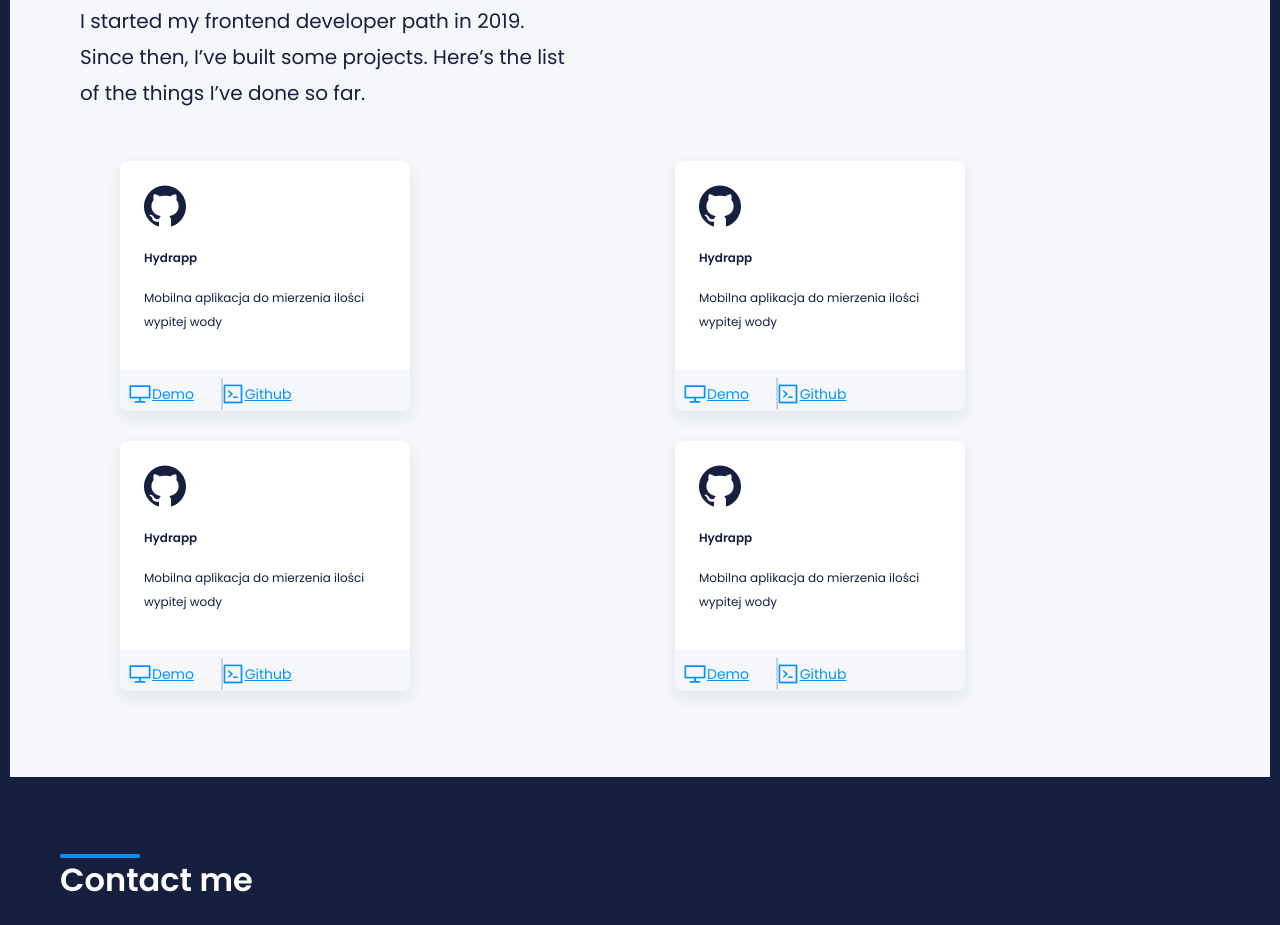
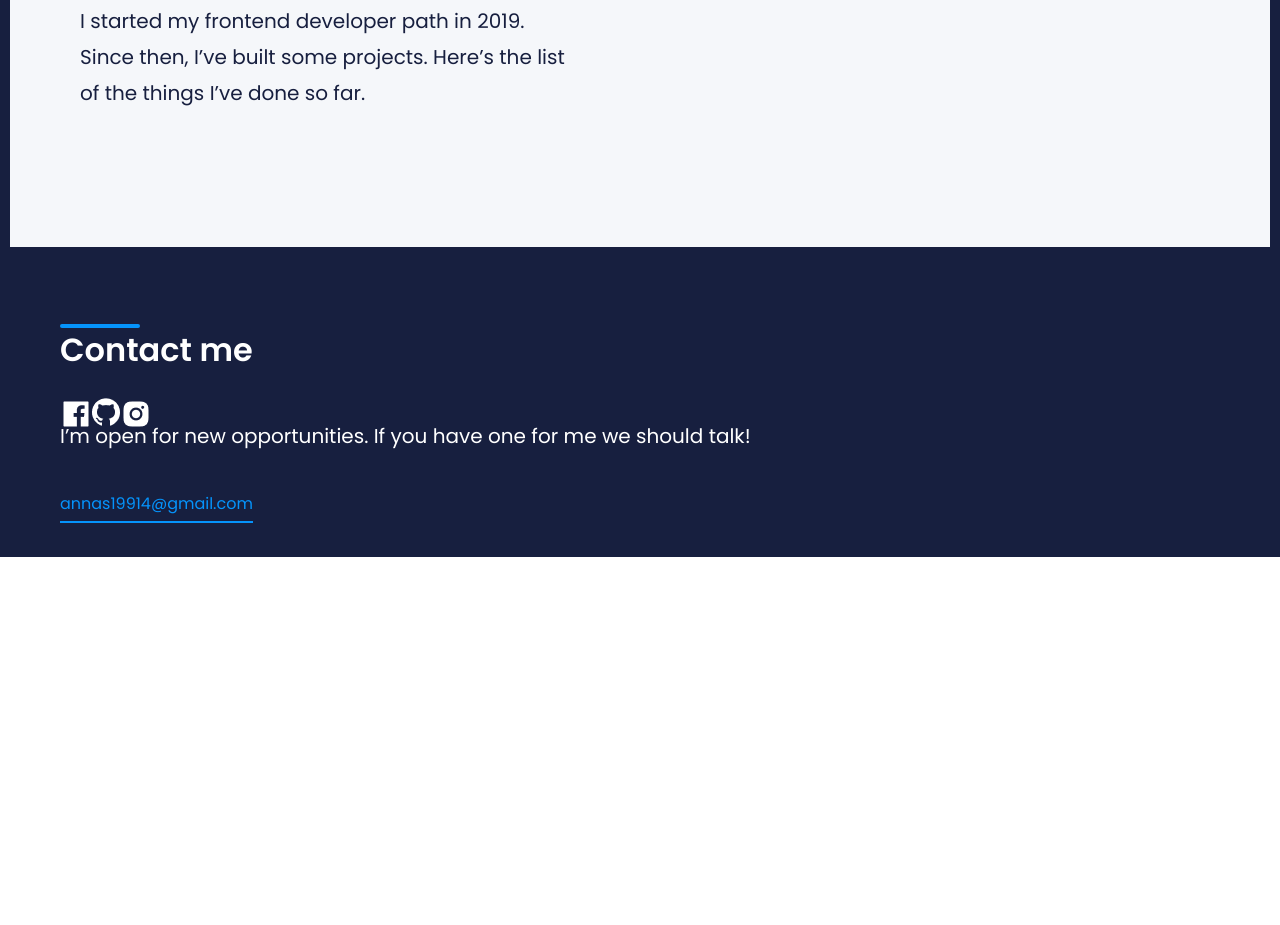
Before and after one commit to annastachura/annastachura.github.io, a website: page src/content/index.html in a window 1280 px wide. Shown: the part 1857-2782 px from the top of the page. After the commit the page ends 2414 px from the top, so only its background shows below. Drawn offline with nearby package versions, Linux system fonts and the light colour scheme; files that its build step writes are made by us from their sources; no server answers; files whose address does not match are found by name.

Commit message:
feat java srcipt api

```diff
--- a/src/content/index.html
+++ b/src/content/index.html
@@ -64,7 +64,7 @@
         <h2 class="project__title">Recent project</h2>
         <p class="project__paragraph">I started my frontend developer path in 2019. Since then, I’ve built some projects. Here’s the list of the things I’ve done so far. </p>
         <ul class="card-list card-list--js">
-            <li class="card">
+            <!--<li class="card">
                 <div class="card__box">
                     <img class="card__image" src="assets/img/github.png">
                     <h3 class="card__title">Hydrapp</h3>
@@ -76,46 +76,8 @@
                     <a class="card__link" href="#">
                         <img src="assets/img/code-icon.png">Github</a>
                 </div>
-            </li>
-            <li class="card">
-                <div class="card__box">
-                    <img class="card__image" src="assets/img/github.png">
-                    <h3 class="card__title">Hydrapp</h3>
-                    <p class="card__paragraph">Mobilna aplikacja do mierzenia ilości wypitej wody</p>
-                </div>
-                <div class="card__background">
-                    <a class="card__link card__link__demo" href="#">
-                        <img src="assets/img/demo-icon.png">Demo</a>
-                    <a class="card__link card__link__github" href="#">
-                        <img src="assets/img/code-icon.png">Github</a>
-                </div>
-            </li>
-            <li class="card">
-                <div class="card__box">
-                    <img class="card__image" src="assets/img/github.png">
-                    <h3 class="card__title">Hydrapp</h3>
-                    <p class="card__paragraph">Mobilna aplikacja do mierzenia ilości wypitej wody</p>
-                </div>
-                <div class="card__background">
-                    <a class="card__link" href="#">
-                        <img src="assets/img/demo-icon.png">Demo</a>
-                    <a class="card__link" href="#">
-                        <img src="assets/img/code-icon.png">Github</a>
-                </div>
-            </li>
-            <li class="card">
-                <div class="card__box">
-                    <img class="card__image" src="assets/img/github.png">
-                    <h3 class="card__title">Hydrapp</h3>
-                    <p class="card__paragraph">Mobilna aplikacja do mierzenia ilości wypitej wody</p>
-                </div>
-                <div class="card__background">
-                    <a class="card__link" href="#">
-                        <img src="assets/img/demo-icon.png">Demo</a>
-                    <a class="card__link" href="#">
-                        <img src="assets/img/code-icon.png">Github</a>
-                </div>
-            </li>
+            </li> -->
+
         </ul>
     </section>
     <footer id="contact-me" class="footer">
--- a/src/js/main.js
+++ b/src/js/main.js
@@ -15,13 +15,13 @@ fetch('https://api.github.com/users/annastachura/repos?sort-update')
                 <div class="card__box">
                     <img class="card__image" src="assets/img/github.png">
                     <h3 class="card__title">${repo.name}</h3>
-                    <p class="card__paragraph">${repo.description}</p>
+                    <p class="card__paragraph">${repo.description} ${repo.homepage}</p>
                 </div>
                 <div class="card__background">
-                    <a class="card__link" href="#" title="Demo:${repo.name}.">Demo</a>
-                        <img src="assets/img/demo-icon.png">Demo</a>
-                    <a class="card__link" href="${html_url}" target="_blank" rel ="nofollow noreferer" title="Source code"${name}.">Github</a>
-                        <img src="assets/img/code-icon.png">Github</a>
+                    <a class="card__link" href="${repo.homepage}" target="_blank" rel ="nofollow noreferer" title="Demo:${repo.name}.">Demo</a>
+                        <img src="assets/img/demo-icon.png"></a>
+                    <a class="card__link" href="${repo.html_url}" target="_blank" rel ="nofollow noreferer" title="Source code"${repo.name}.">Github</a>
+                        <img src="assets/img/code-icon.png"></a>
                 </div>
             </li>
    `;
```
